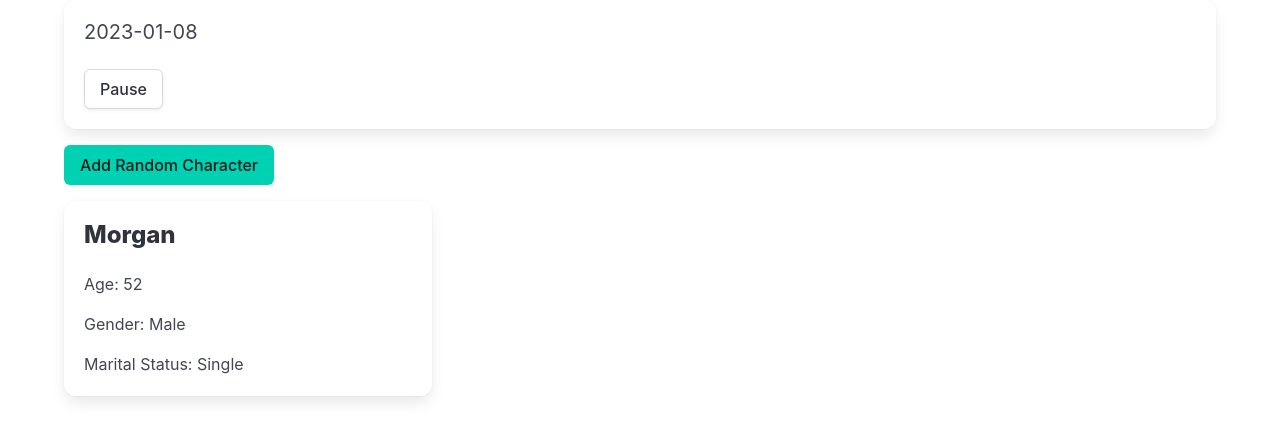
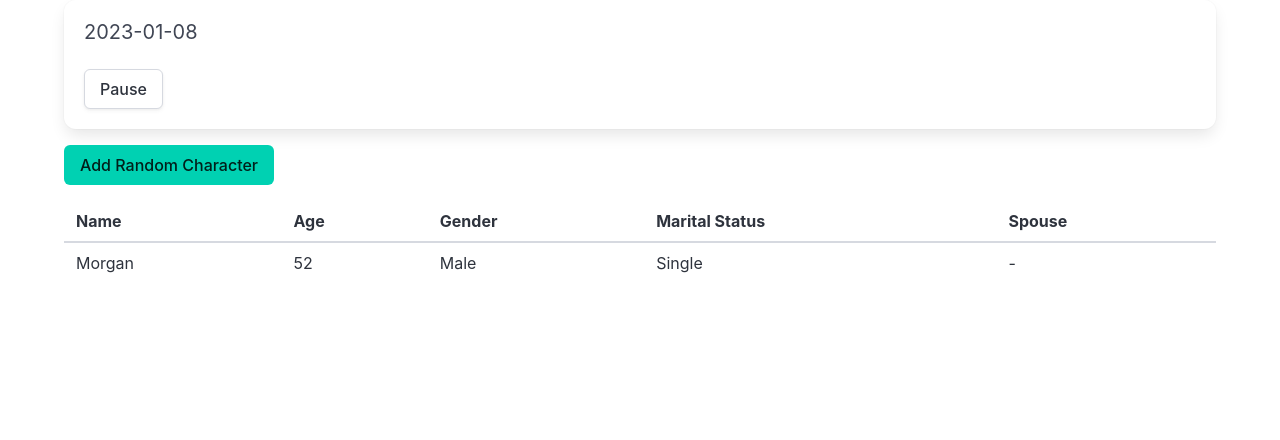
Before and after one commit to c1921/2024-09-12, a Vue app: page / in a window 1280 px wide. Both pictures are taken after a click on the button "Add Random Character". Shown: the top 440 px of the page. Built offline with nearby package versions, Linux system fonts and the light colour scheme.

Commit message:
更改角色展示方式为列表

```diff
--- a/src/App.vue
+++ b/src/App.vue
@@ -4,24 +4,37 @@
     <div class="buttons mb-4">
       <button class="button is-primary" @click="gameStore.addCharacter">Add Random Character</button>
     </div>
-    <div class="columns is-multiline">
-      <div class="column is-one-third" v-for="character in gameStore.characters" :key="character.id">
-        <CharacterCard :character="character" />
-      </div>
-    </div>
+    <table class="table is-fullwidth">
+      <thead>
+        <tr>
+          <th>Name</th>
+          <th>Age</th>
+          <th>Gender</th>
+          <th>Marital Status</th>
+          <th>Spouse</th>
+        </tr>
+      </thead>
+      <tbody>
+        <tr v-for="character in gameStore.characters" :key="character.id">
+          <td>{{ character.name }}</td>
+          <td>{{ character.age }}</td>
+          <td>{{ character.gender }}</td>
+          <td>{{ character.isMarried ? 'Married' : 'Single' }}</td>
+          <td>{{ character.spouse?.name || '-' }}</td>
+        </tr>
+      </tbody>
+    </table>
   </div>
 </template>
 
 <script lang="ts">
 import { defineComponent } from 'vue'
-import CharacterCard from './components/CharacterCard.vue'
 import GameTime from './components/GameTime.vue'
 import { useGameStore } from './stores/gameStore'
 
 export default defineComponent({
   name: 'App',
   components: {
-    CharacterCard,
     GameTime,
   },
   setup() {
```
